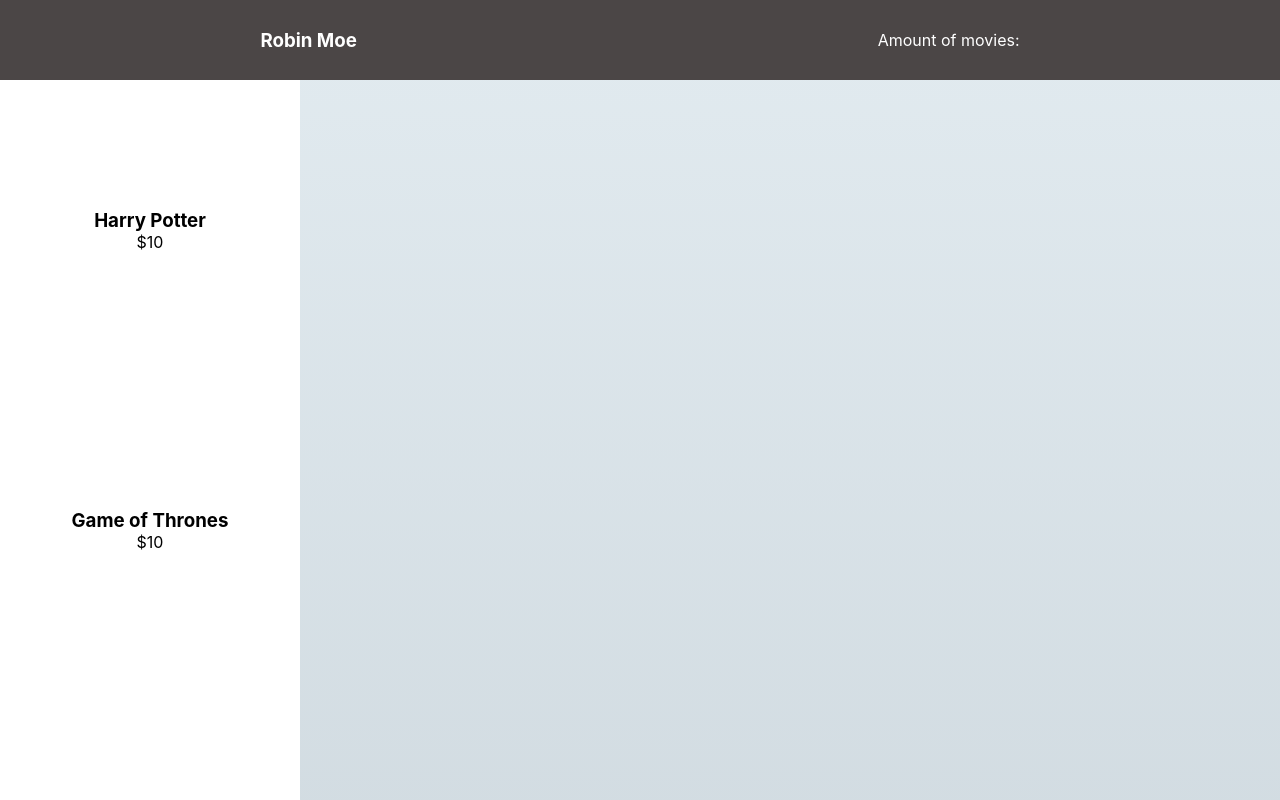
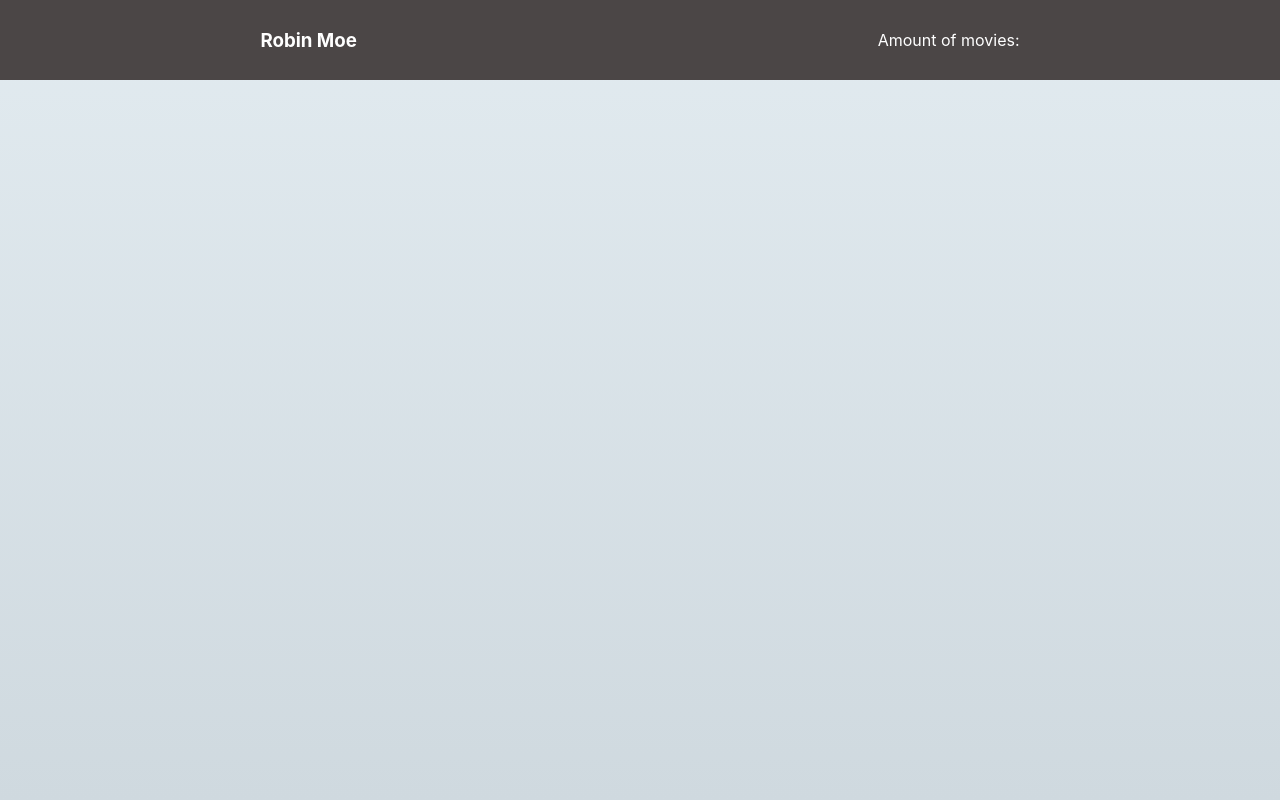
Before and after one commit to Enkronan/StateManagementReact, a React (Create React App) app: page / in a window 1280 px wide. Shown: the top 800 px of the page. Built offline with nearby package versions, Linux system fonts and the light colour scheme.

Commit message:
type: refactor
changed so that we are using a createContext to pass information to Nav and Movie

```diff
--- a/src/App.js
+++ b/src/App.js
@@ -2,13 +2,16 @@ import React from 'react';
 import './App.css';
 import MovieList from './movieList';
 import Nav from './Nav';
+import {MovieProvider} from './MovieContext';
 
 function App() {
   return (
-    <div className="App">
-      <Nav/>
-      <MovieList/>
-    </div>
+    <MovieProvider>
+      <div className="App">
+        <Nav/>
+        <MovieList/>
+      </div>
+    </MovieProvider>
   );
 }
 
--- /dev/null
+++ b/src/MovieContext.js
@@ -0,0 +1,31 @@
+import React, { useState, createContext } from "react";
+
+export const MovieContext = createContext();
+
+
+export const MovieProvider = props => {
+
+    const [movies, setMovies] = useState([
+        {
+            name: "Harry Potter",
+            price: "$10",
+            id: 23124
+        },
+        {
+            name: "Game of Thrones",
+            price: "$10",
+            id: 256123
+        },
+        {
+            name: "Titanic",
+            price:"$10",
+            id: 23411
+        }
+    ]);
+
+    return(
+        <MovieContext.Provider>
+            {props.children}
+        </MovieContext.Provider>
+    );
+}
--- a/src/movieList.js
+++ b/src/movieList.js
@@ -3,29 +3,9 @@ import Movie from './Movie';
 
 const MovieList = ()  => {
 
-    const [movies, setMovies] = useState([
-        {
-            name: "Harry Potter",
-            price: "$10",
-            id: 23124
-        },
-        {
-            name: "Game of Thrones",
-            price: "$10",
-            id: 256123
-        },
-        {
-            name: "Titanic",
-            price:"$10",
-            id: 23411
-        }
-    ]);
-
     return(
         <div>
-        {movies.map(movie => (
-            <Movie key={movie.id} name={movie.name} price={movie.price}/>
-        ))}
+
         </div>
     );
 }
```
